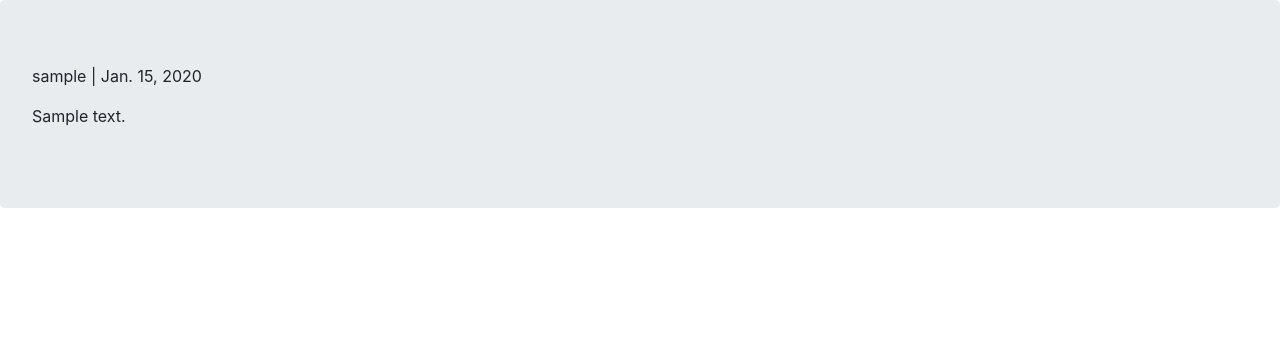
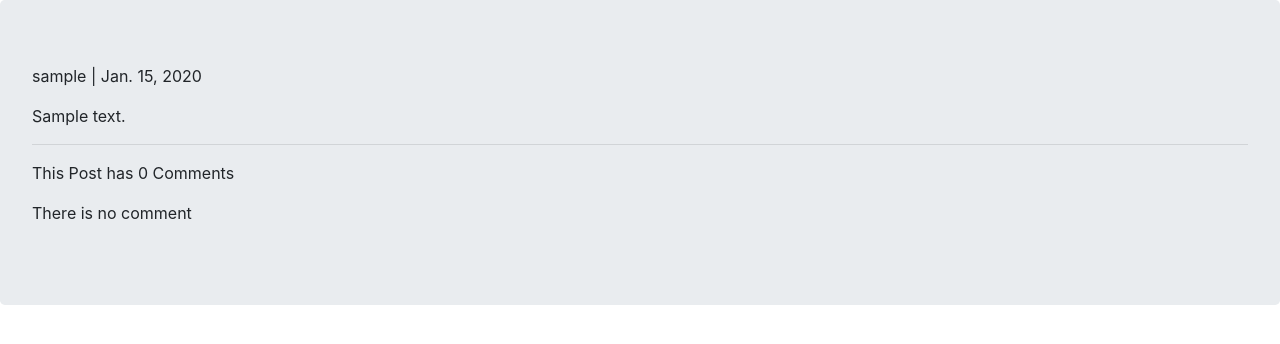
Before and after one commit to aminkheyri/SocialMedia, a Django app: a page that uses posts/templates/posts/post_detail.html in a window 1280 px wide. Shown: the part 56-400 px from the top of the page. Run offline with Django 3.2, Linux system fonts and the light colour scheme; tables that the repository leaves empty hold one stand-in row (values such as "Sample post").

Commit message:
Showing comments

```diff
--- a/posts/templates/posts/post_detail.html
+++ b/posts/templates/posts/post_detail.html
@@ -7,4 +7,17 @@
     {% endif %}
     <p> {{ posts.user }} | {{ posts.created|date }}</p>
     <p>{{ posts.body }}</p>
+    <hr/>
+
+    {% with total=comments.count  %}
+    <p>This Post has {{ total }} Comment{{ total|pluralize }}</p>
+    {% endwith %}
+    {% for comment in comments %}
+    <div class="card bg-dark text-white">
+    <p class="card-header">{{ comment.user }}</p>
+    <p class="card-body">{{ comment.body }}</p>
+    </div><br/>
+        {% empty %}
+        <p>There is no comment</p>
+    {% endfor %}
 {% endblock %}
--- a/posts/views.py
+++ b/posts/views.py
@@ -1,5 +1,5 @@
 from django.shortcuts import render, get_object_or_404, redirect
-from .models import Post
+from .models import Post, Comment
 from .forms import AddPostForm, EditPostForm
 from django.contrib import messages
 from django.utils.text import slugify
@@ -13,7 +13,8 @@
 
 def post_detail(request, year, month, day, slug):
     posts = get_object_or_404(Post, created__year=year, created__month=month, created__day=day, slug=slug )
-    return render(request, 'posts/post_detail.html', {'posts': posts})
+    comments = Comment.objects.filter(post=posts, is_reply=False)
+    return render(request, 'posts/post_detail.html', {'posts': posts, 'comments': comments})
 
 
 @login_required
```
